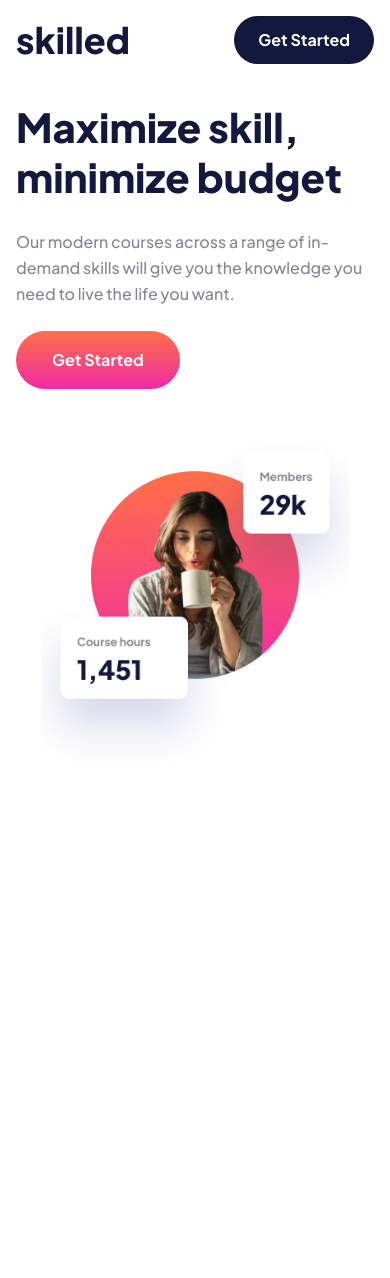
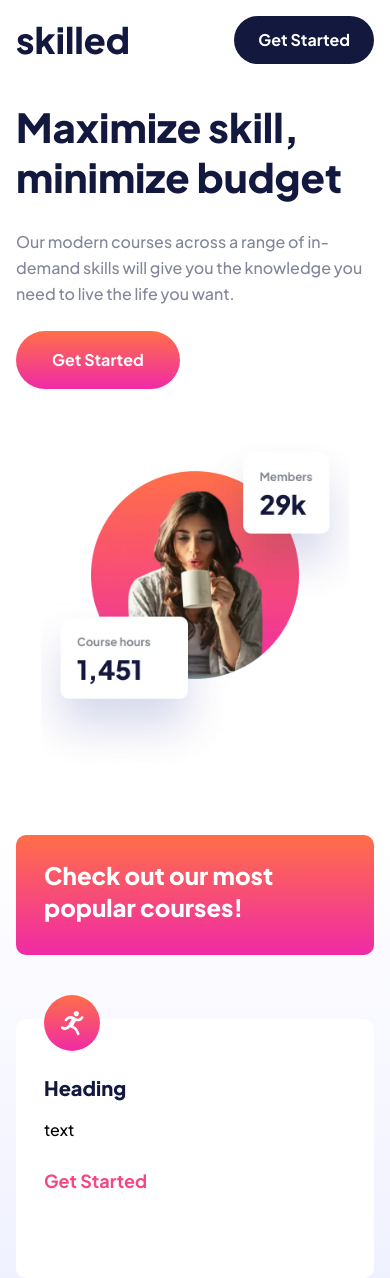
Before and after one commit to richieAiello/skilled-landing-page, a React (Vite) app: page / in a window 390 px wide. Before the commit the page ends 844 px from the top, so only its background shows below. Built offline with nearby package versions, Linux system fonts and the light colour scheme.

Commit message:
Starting JSX and styles for section course on mobile.

```diff
--- a/src/App.jsx
+++ b/src/App.jsx
@@ -1,12 +1,14 @@
 import Header from './components/header/Header';
 import Hero from './components/hero/Hero';
+import Course from './components/course/Course';
 
-const App = (props) => {
+const App = props => {
   return (
     <>
       <Header />
       <main>
         <Hero />
+        <Course />
       </main>
     </>
   );
--- /dev/null
+++ b/src/components/course/Course.jsx
@@ -0,0 +1,24 @@
+import CourseHeading from './CourseHeading';
+import CourseCard from './CourseCard';
+import animationIcon from '../../assets/icon-animation.svg';
+import designIcon from '../../assets/icon-design.svg';
+import photographyIcon from '../../assets/icon-photography.svg';
+import cryptoIcon from '../../assets/icon-crypto.svg';
+import businessIcon from '../../assets/icon-business.svg';
+
+const Course = props => {
+  return (
+    <section className="bg-gradient-to-b from-white to-white-blue">
+      <div className="container">
+        <CourseHeading />
+        <CourseCard
+          heading="Heading"
+          text="text"
+          src={animationIcon}
+        />
+      </div>
+    </section>
+  );
+};
+
+export default Course;
--- /dev/null
+++ b/src/components/course/CourseCard.jsx
@@ -0,0 +1,22 @@
+const CourseCard = props => {
+  return (
+    <div className="relative w-full h-[259px] bg-white rounded-[10px] pt-14 px-7">
+      <h3 className="text-blue font-extrabold text-[1.25rem] leading-[1.575rem] capitalize mb-4">
+        {props.heading}
+      </h3>
+      <p className="mb-6">{props.text}</p>
+      <a
+        href="#"
+        className="text-hot-pink text-lg font-bold capitalize duration-300 hover:text-pink focus:text-pink"
+      >
+        Get Started
+      </a>
+      <img
+        src={props.src}
+        className="absolute bottom-[227px] left-7 w-14 h-14"
+      />
+    </div>
+  );
+};
+
+export default CourseCard;
--- /dev/null
+++ b/src/components/course/CourseHeading.jsx
@@ -0,0 +1,14 @@
+const CourseHeading = props => {
+  return (
+    <div
+      className="w-full h-[7.5rem] rounded-[10px] pt-6 px-7
+      bg-gradient-to-t from-grad-pink-1 to-grad-pink-2 mb-16"
+    >
+      <h2 className="text-white text-2xl font-extrabold">
+        Check out our most popular courses!
+      </h2>
+    </div>
+  );
+};
+
+export default CourseHeading;
--- a/src/components/hero/HeroContext.jsx
+++ b/src/components/hero/HeroContext.jsx
@@ -1,7 +1,7 @@
 const HeroContext = props => {
   return (
     <div className="mb-[2.875rem] max-w-md">
-      <h1 className="text-blue text-hero mb-[1.625rem]">
+      <h1 className="text-blue text-[2.5rem] font-extrabold leading-[3.15rem] mb-[1.625rem]">
         Maximize skill, minimize budget
       </h1>
       <p className="text-grey mb-6">
--- a/tailwind.config.cjs
+++ b/tailwind.config.cjs
@@ -25,22 +25,6 @@ module.exports = {
       fontFamily: {
         serif: ['Plus Jakarta Sans', 'sans-serif'],
       },
-      fontSize: {
-        hero: [
-          '2.5rem',
-          {
-            lineHeight: '3.15rem',
-            fontWeight: 800,
-          },
-        ],
-        'hero-lg': [
-          '3.5rem',
-          {
-            lineHeight: '4.41rem',
-            fontWeight: 800,
-          },
-        ],
-      },
     },
   },
   plugins: [],
```
